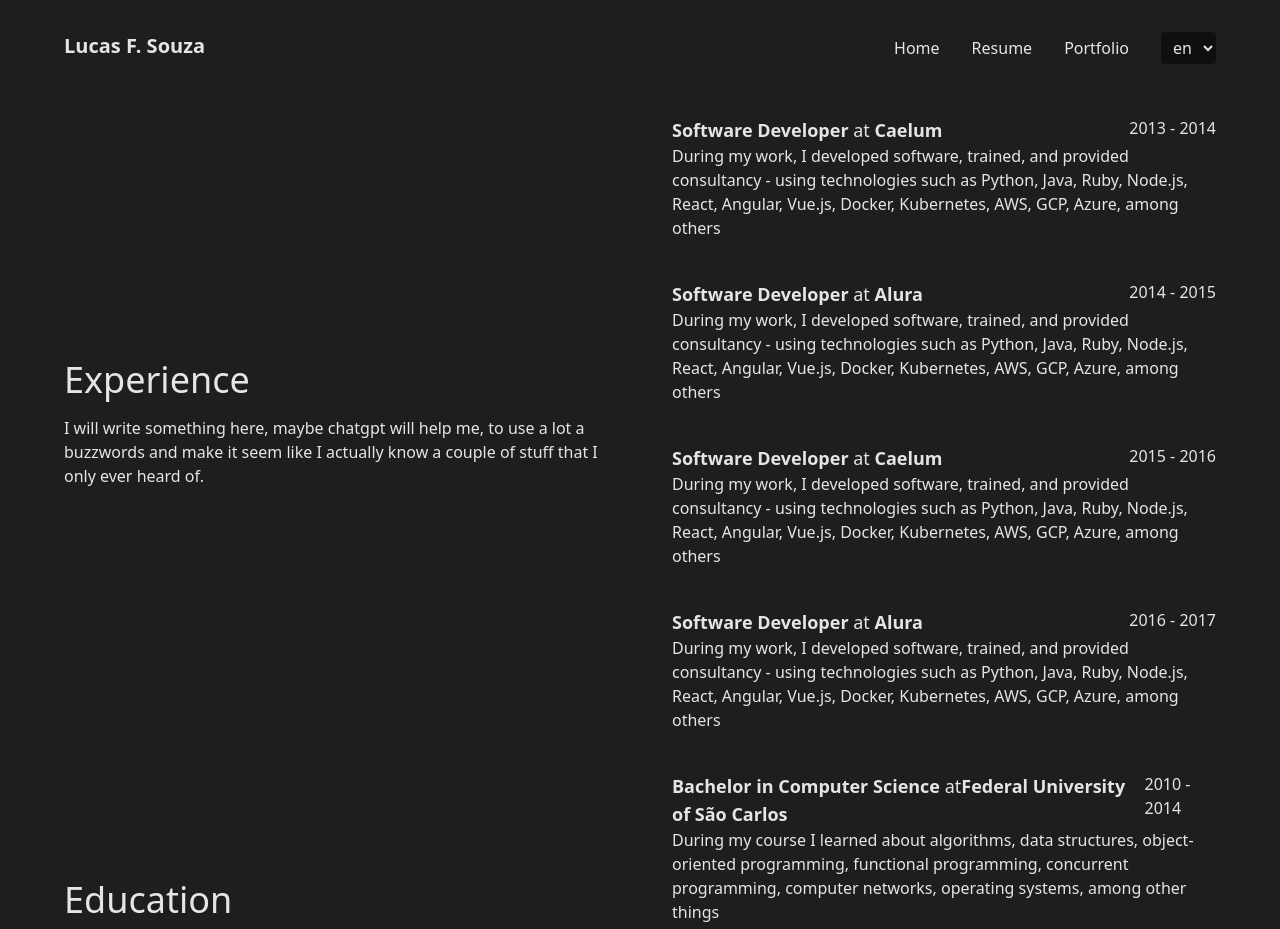
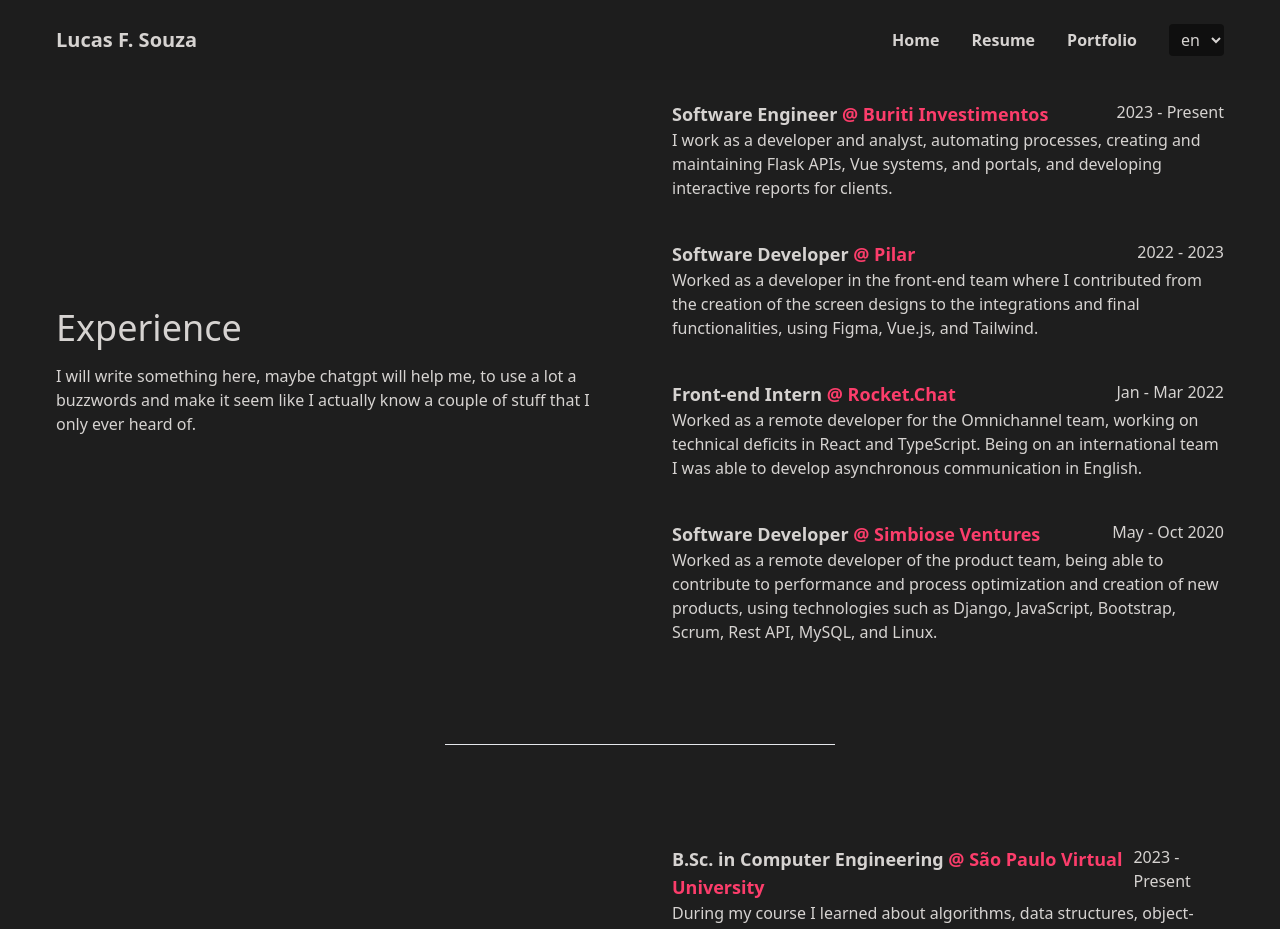
Before and after one commit to LucasFASouza/lucasfsouza, a Next.js app: page /resume in a window 1280 px wide. Shown: the top 929 px of the page. Built offline with nearby package versions, Linux system fonts and the light colour scheme.

Commit message:
Structure resume

```diff
--- a/components/Layout.js
+++ b/components/Layout.js
@@ -2,9 +2,9 @@
 import Navbar from "./Navbar";
 
 const Layout = ({ children, locales }) => (
-  <div className="min-h-screen bg-[#1E1E1E] text-stone-200 px-16">
+  <div className="min-h-screen bg-[#1E1E1E] text-stone-300">
     <Navbar locales={locales} />
-    {children}
+    <div className="px-14">{children}</div>
   </div>
 );
 
--- a/components/Navbar.js
+++ b/components/Navbar.js
@@ -1,4 +1,4 @@
-import React from "react";
+import React, { useState, useEffect } from "react";
 import Link from "next/link";
 import { useRouter } from "next/router";
 import I18nSelect from "./I18nSelect";
@@ -10,16 +10,53 @@
 
   const links = intl.messages["navbar"] || [];
 
+  const [visible, setVisible] = useState(true);
+  const [prevScrollPos, setPrevScrollPos] = useState(0);
+  const [isTop, setIsTop] = useState(true);
+
+  const handleScroll = () => {
+    const currentScrollPos = window.pageYOffset;
+    const isPageTallEnough =
+      document.documentElement.scrollHeight > window.innerHeight;
+    const navbarHeight = 80; // adjust this value to match the height of your navbar
+    setVisible(
+      (prevScrollPos > currentScrollPos || currentScrollPos < navbarHeight) &&
+        isPageTallEnough
+    );
+    setIsTop(currentScrollPos === 0);
+    setPrevScrollPos(currentScrollPos);
+  };
+
+  useEffect(() => {
+    window.addEventListener("scroll", handleScroll);
+    return () => window.removeEventListener("scroll", handleScroll);
+  }, [prevScrollPos, visible, handleScroll]);
+
   return (
-    <nav className="flex justify-between py-8">
-      <Link className="font-bold text-xl" href="/" locale={router.locale}>
+    <nav
+      className={`flex justify-between items-center px-14 h-20 bg-[#1E1E1E] bg-opacity-85 backdrop-blur ${
+        isTop ? "" : "shadow-md shadow-neutral-900"
+      }`}
+      style={{
+        transition: "top 0.3s",
+        position: "sticky",
+        top: visible ? "0" : "-80px",
+      }}
+    >
+      <Link
+        className="font-bold text-xl hover:text-[#FC3D6B]"
+        href="/"
+        locale={router.locale}
+      >
         Lucas F. Souza
       </Link>
       <ul className="flex gap-8 items-center">
         {links.map((link, index) => (
           <li key={index}>
             <Link href={link.href} locale={router.locale}>
-              <span>{link.label}</span>
+              <span className="font-semibold hover:text-[#FC3D6B]">
+                {link.label}
+              </span>
             </Link>
           </li>
         ))}
--- a/components/SocialLink.js
+++ b/components/SocialLink.js
@@ -6,7 +6,7 @@
     <a href={href} target="_blank" rel="noopener noreferrer">
       <FontAwesomeIcon
         icon={icon}
-        className="text-stone-400 hover:text-stone-300"
+        className="text-stone-400 hover:text-[#FC3D6B]"
         size="2x"
       />
     </a>
--- a/components/resume/Courses.js
+++ b/components/resume/Courses.js
@@ -7,12 +7,20 @@
         <li key={index} className="py-5">
           <div className="flex justify-between">
             <h2 className="text-lg font-bold">
-              {course.title} <span className="font-light">at</span>
-              {course.institution}
+              {course.title}
+              <span className="text-[#FC3D6B] font-semibold"> @ </span>
+              <a
+                href={course.url}
+                target="_blank"
+                rel="noopener noreferrer"
+                className="text-[#FC3D6B] hover:underline underline-offset-4"
+              >
+                {course.institution}
+              </a>
             </h2>
-            <h3>
+            <p>
               {course.startDate} - {course.endDate}
-            </h3>
+            </p>
           </div>
           <p>{course.description}</p>
         </li>
--- a/components/resume/Jobs.js
+++ b/components/resume/Jobs.js
@@ -8,12 +8,19 @@
           <div className="flex justify-between">
             <h2 className="text-lg font-bold">
               {job.title}
-              <span className="font-light"> at </span>
-              {job.company}
+              <span className="text-[#FC3D6B] font-semibold"> @ </span>
+              <a
+                href={job.url}
+                target="_blank"
+                rel="noopener noreferrer"
+                className="text-[#FC3D6B] hover:underline underline-offset-4"
+              >
+                {job.company}
+              </a>
             </h2>
-            <h3>
-              {job.startDate} - {job.endDate}
-            </h3>
+            <p>
+              {job.startDate} {job.endDate && <span>- {job.endDate}</span>}
+            </p>
           </div>
           <p>{job.description}</p>
         </li>
--- a/i18n/en.json
+++ b/i18n/en.json
@@ -18,39 +18,39 @@
   "meta.description": "Lucas F. Souza Portfolio",
 
   "page.home.title": "Hey, \nI'm <b>Lucas F. Souza</b>",
-  "page.home.description": "I will write something here, maybe chatgpt will help me, to use a lot a buzzwords and make it seem like I actually know a couple of stuff that I only ever heard of.",
+  "page.home.description": "I'm a <b>full-stack</b>. developer based in <b>São Paulo</b>. \nI have a passion for <b>creating</b> and <b>learning</b> new technologies. \nI'm always looking for new challenges and opportunities to grow and improve my skills.",
 
   "page.resume.jobs.title": "Experience",
   "page.resume.jobs.description": "I will write something here, maybe chatgpt will help me, to use a lot a buzzwords and make it seem like I actually know a couple of stuff that I only ever heard of.",
 
   "page.resume.jobs.list": [
     {
-      "title": "Software Developer",
-      "company": "Caelum",
-      "startDate": "2013",
-      "endDate": "2014",
-      "description": "During my work, I developed software, trained, and provided consultancy - using technologies such as Python, Java, Ruby, Node.js, React, Angular, Vue.js, Docker, Kubernetes, AWS, GCP, Azure, among others"
+      "title": "Software Engineer",
+      "company": "Buriti Investimentos",
+      "startDate": "2023",
+      "endDate": "Present",
+      "description": "I work as a developer and analyst, automating processes, creating and maintaining Flask APIs, Vue systems, and portals, and developing interactive reports for clients."
     },
     {
       "title": "Software Developer",
-      "company": "Alura",
-      "startDate": "2014",
-      "endDate": "2015",
-      "description": "During my work, I developed software, trained, and provided consultancy - using technologies such as Python, Java, Ruby, Node.js, React, Angular, Vue.js, Docker, Kubernetes, AWS, GCP, Azure, among others"
+      "company": "Pilar",
+      "startDate": "2022",
+      "endDate": "2023",
+      "description": "Worked as a developer in the front-end team where I contributed from the creation of the screen designs to the integrations and final functionalities, using Figma, Vue.js, and Tailwind."
+    },
+    {
+      "title": "Front-end Intern",
+      "company": "Rocket.Chat",
+      "startDate": "Jan",
+      "endDate": "Mar 2022",
+      "description": "Worked as a remote developer for the Omnichannel team, working on technical deficits in React and TypeScript. Being on an international team I was able to develop asynchronous communication in English."
     },
     {
       "title": "Software Developer",
-      "company": "Caelum",
-      "startDate": "2015",
-      "endDate": "2016",
-      "description": "During my work, I developed software, trained, and provided consultancy - using technologies such as Python, Java, Ruby, Node.js, React, Angular, Vue.js, Docker, Kubernetes, AWS, GCP, Azure, among others"
-    },
-    {
-      "title": "Software Developer",
-      "company": "Alura",
-      "startDate": "2016",
-      "endDate": "2017",
-      "description": "During my work, I developed software, trained, and provided consultancy - using technologies such as Python, Java, Ruby, Node.js, React, Angular, Vue.js, Docker, Kubernetes, AWS, GCP, Azure, among others"
+      "company": "Simbiose Ventures",
+      "startDate": "May",
+      "endDate": "Oct 2020",
+      "description": "Worked as a remote developer of the product team, being able to contribute to performance and process optimization and creation of new products, using technologies such as Django, JavaScript, Bootstrap, Scrum, Rest API, MySQL, and Linux."
     }
   ],
 
@@ -59,17 +59,17 @@
 
   "page.resume.education.list": [
     {
-      "title": "Bachelor in Computer Science",
-      "institution": "Federal University of São Carlos",
-      "startDate": "2010",
-      "endDate": "2014",
+      "title": "B.Sc. in Computer Engineering",
+      "institution": "São Paulo Virtual University",
+      "startDate": "2023",
+      "endDate": "Present",
       "description": "During my course I learned about algorithms, data structures, object-oriented programming, functional programming, concurrent programming, computer networks, operating systems, among other things"
     },
     {
-      "title": "Master in Computer Science",
-      "institution": "University of São Paulo",
-      "startDate": "2014",
-      "endDate": "2016",
+      "title": "B.Sc. in Mechanical Engineering",
+      "institution": "São Paulo University",
+      "startDate": "2020",
+      "endDate": "2022",
       "description": "During my course I learned about algorithms, data structures, object-oriented programming, functional programming, concurrent programming, computer networks, operating systems, among other things"
     }
   ],
--- a/package.json
+++ b/package.json
@@ -22,6 +22,6 @@
   "devDependencies": {
     "autoprefixer": "^10.0.1",
     "postcss": "^8",
-    "tailwindcss": "^3.3.0"
+    "tailwindcss": "^3.4.4"
   }
 }
--- a/pages/index.js
+++ b/pages/index.js
@@ -32,7 +32,9 @@
             </h1>
 
             <p>
-              <FormattedMessage id="page.home.description" />
+              <FormattedMessage id="page.home.description" values={{
+                  b: (info) => <b>{info}</b>,
+                }} />
             </p>
 
             <div className="flex gap-4">
--- a/pages/resume.js
+++ b/pages/resume.js
@@ -28,6 +28,7 @@
 
       <main dir={dir}>
         <Layout locales={locales}>
+          <div className="flex flex-col gap-12 items-center">
             <div className="flex flex-row gap-16">
               <div className="w-1/2  flex flex-col justify-center gap-4">
                 <div className="text-4xl">
@@ -43,6 +44,8 @@
               </div>
             </div>
 
+            <hr className="my-8 w-1/3" />
+
             <div className="flex flex-row gap-16">
               <div className="w-1/2  flex flex-col justify-center gap-4">
                 <div className="text-4xl">
@@ -57,6 +60,7 @@
                 <Courses courses={courses} />
               </div>
             </div>
+          </div>
         </Layout>
       </main>
     </>
--- a/tailwind.config.js
+++ b/tailwind.config.js
@@ -9,8 +9,17 @@
   theme: {
     extend: {
       fontFamily: {
-        'inter': ["Inter", "sans-serif"],
+        inter: ["Inter", "sans-serif"],
+      },
+      backdropFilter: {
+        none: "none",
+        blur: "blur(20px)",
       },
     },
   },
+  variants: {
+    extend: {
+      backdropFilter: ["responsive"],
+    },
+  },
 };
```
Also changed, not shown: i18n/pt.json (+5 -5 lines), 1 other file (tests, documents, lock files or other folders). Lines whose indentation alone changed are shown as unchanged.
